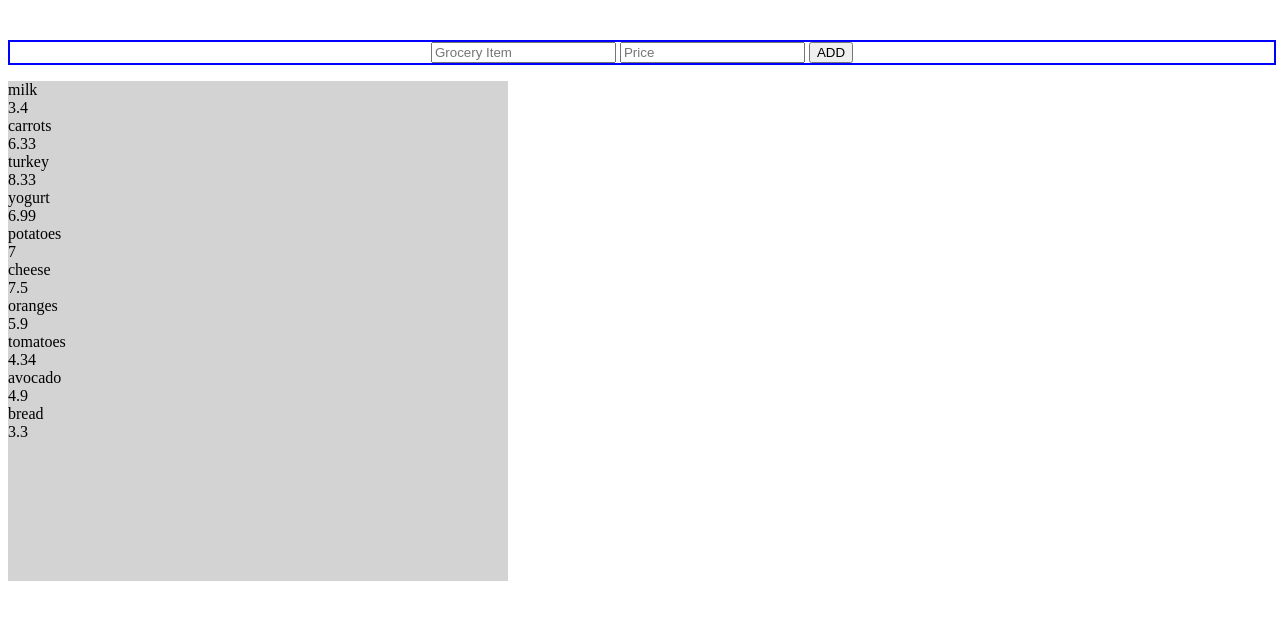
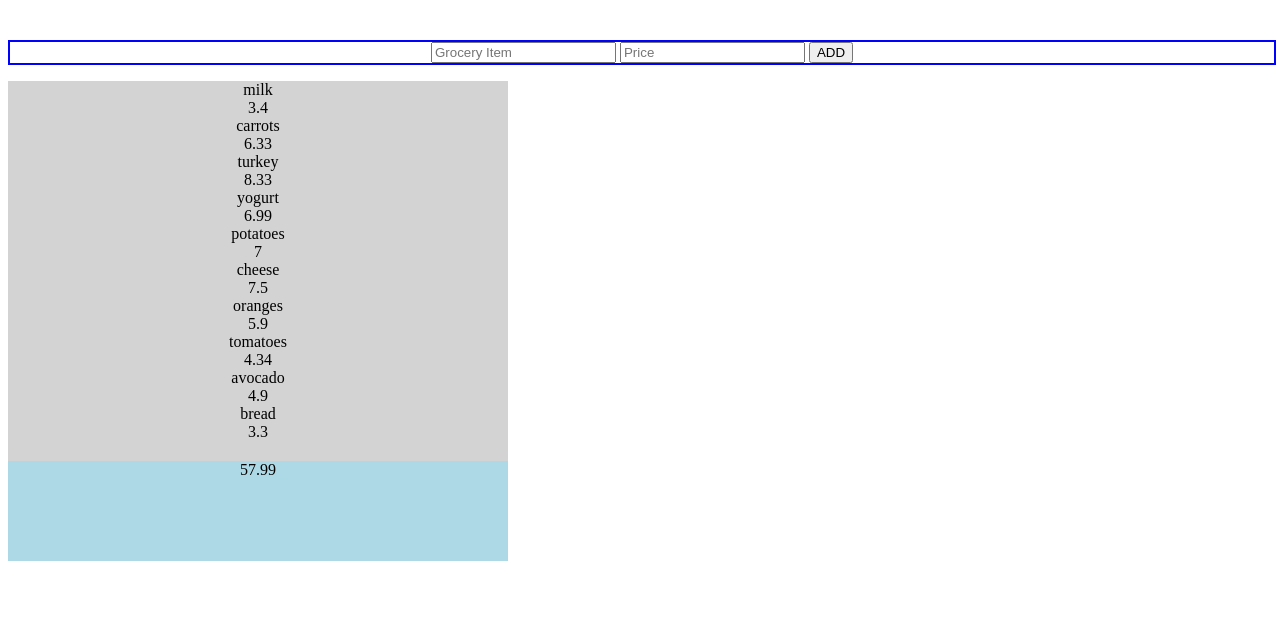
Before and after one commit to Alexpham688/lab8, a plain HTML site: page index.html in a window 1280 px wide. Shown: the part 133-752 px from the top of the page. Drawn offline with Linux system fonts and the light colour scheme.

Commit message:
2nd commit

```diff
--- a/shopping.js
+++ b/shopping.js
@@ -1,7 +1,7 @@
 var totalBill = 0;
 var newElement=document.createElement('div');
 newElement.style.backgroundColor = "lightgrey";
-newElement.style.height = "500px";
+newElement.style.height = "380px";
 newElement.style.width = "500px";
 
 
@@ -64,7 +64,7 @@ var groceryList=[
     var itemPrice=document.createElement("div");
     itemPrice.innerText=i.price;
     newElement.appendChild(itemPrice);
-    var list=document.getElementById("price")
+    // var list=document.getElementById("price")
     itemPrice.className="price";
 
 
@@ -75,18 +75,21 @@ var groceryList=[
 });
 
 
-// var newElement2=document.createElement('div');
-// newElement.style.backgroundColor = "lightgrey";
-// newElement.style.height = "300px";
-// newElement.style.width = "400px";
+var itemTotal=document.createElement('div');
+itemTotal.style.backgroundColor = "lightblue";
+itemTotal.style.height = "100px";
+itemTotal.style.width = "500px";
+itemTotal.innerText=total;
+document.body.appendChild(itemTotal);
 // var itemTotal.innerText =total;
 // newElement2.appendChild(itemTotal);
 // var list=document.getElementById("total");
-// itemPrice.className="total";
+// itemPrice.className="total"; ///  created appendChild but doens't work
 
  console.log('total is ' + total+ ' without tax')
+console.log( 'total is ' + total * taxTwo + ' with tax')
 
-console.log( 'total is ' + total * taxTwo + ' with tax')
-var itemTotal=document.createElement("total");
-itemTotal.innerText=i.total;
-newElement.appendChild(itemTotal);
+
+// var itemTotal = document.createElement("div");
+// itemTotal.innerText=i.total;
+// itemTotal.appendChild(itemTotal);
--- a/styles.css
+++ b/styles.css
@@ -19,7 +19,7 @@ h1 {
    background-color:blue;
 }
 .food  {
-  float:left;
+  /*float:left;*/
   /*text-align:center;*/
 
 
@@ -36,6 +36,8 @@ div {
   width: 100%;
 }
 
+body  {
+   text-align:center;
 }
 
 }
```
